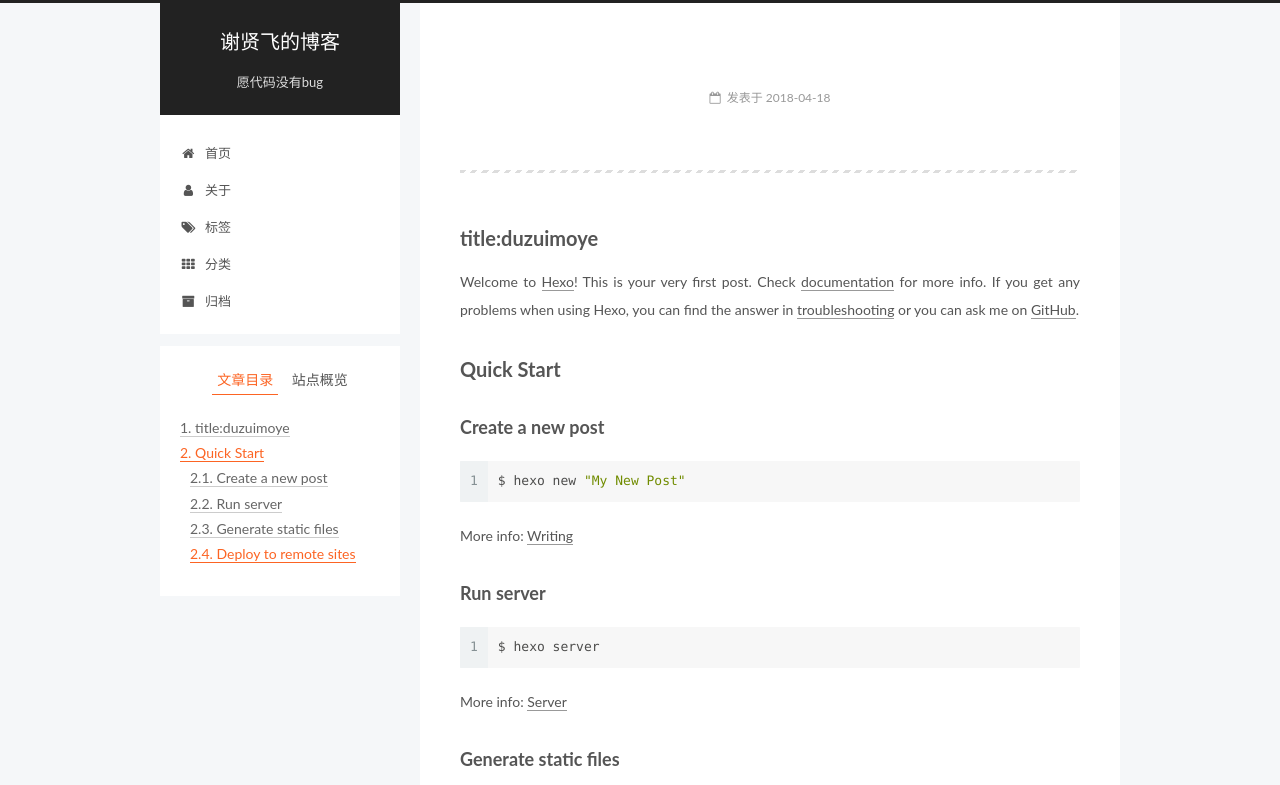
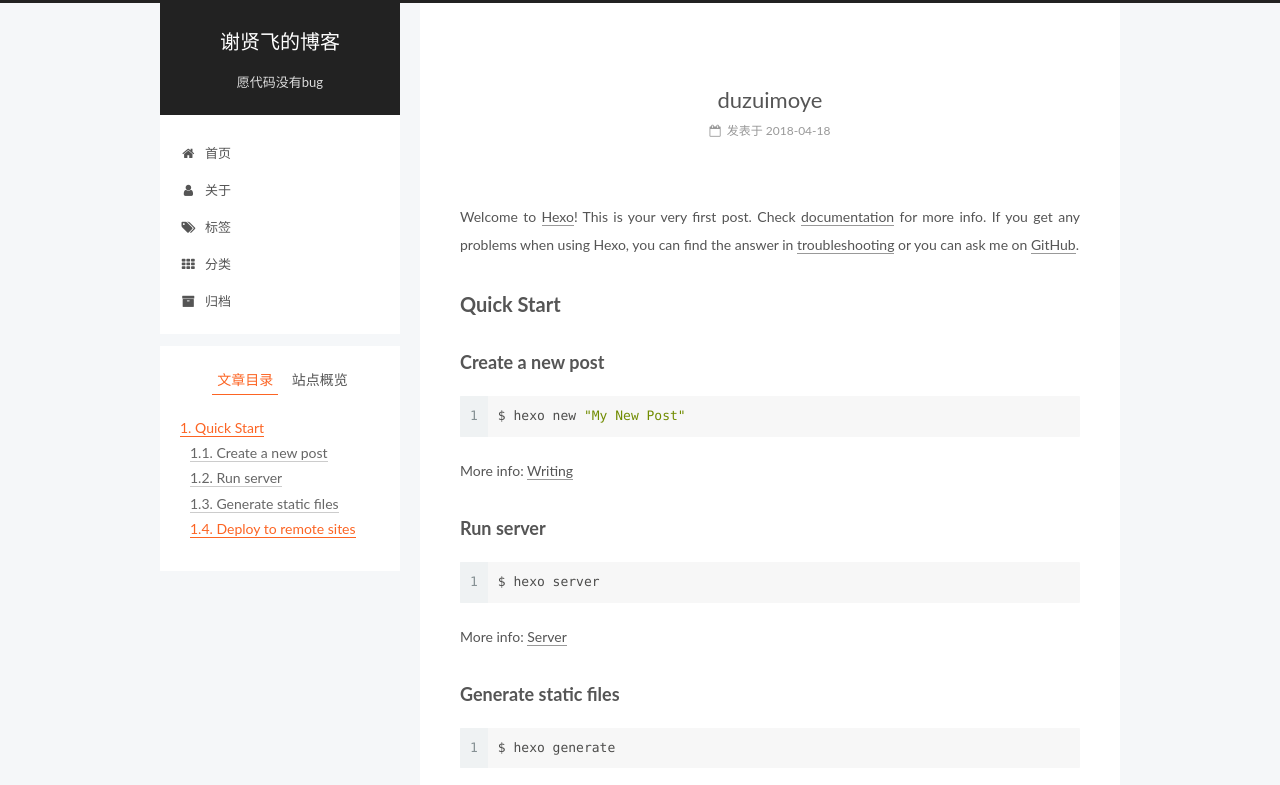
Before and after one commit to duzuimoye/duzuimoye.github.io, a plain HTML site: page 2018/04/18/hello-world/index.html in a window 1280 px wide. Shown: the top 785 px of the page. Drawn offline with Linux system fonts and the light colour scheme.

Commit message:
Site updated: 2018-05-20 16:37:43

```diff
--- a/2018/04/18/hello-world/index.html
+++ b/2018/04/18/hello-world/index.html
@@ -79,18 +79,18 @@
 
 
 
-<meta name="description" content="title:duzuimoyeWelcome to Hexo! This is your very first post. Check documentation for more info. If you get any problems when using Hexo, you can find the answer in troubleshooting or you can ask me">
+<meta name="description" content="Welcome to Hexo! This is your very first post. Check documentation for more info. If you get any problems when using Hexo, you can find the answer in troubleshooting or you can ask me on GitHub. Quick">
 <meta name="keywords" content="coder">
 <meta property="og:type" content="article">
-<meta property="og:title" content="谢贤飞的博客">
+<meta property="og:title" content="duzuimoye">
 <meta property="og:url" content="https://duzuimoye.github.io/duzuimoye.github.io/2018/04/18/hello-world/index.html">
 <meta property="og:site_name" content="谢贤飞的博客">
-<meta property="og:description" content="title:duzuimoyeWelcome to Hexo! This is your very first post. Check documentation for more info. If you get any problems when using Hexo, you can find the answer in troubleshooting or you can ask me">
+<meta property="og:description" content="Welcome to Hexo! This is your very first post. Check documentation for more info. If you get any problems when using Hexo, you can find the answer in troubleshooting or you can ask me on GitHub. Quick">
 <meta property="og:locale" content="zh-Hans">
-<meta property="og:updated_time" content="2018-05-20T08:32:33.969Z">
+<meta property="og:updated_time" content="2018-05-20T08:35:30.784Z">
 <meta name="twitter:card" content="summary">
-<meta name="twitter:title" content="谢贤飞的博客">
-<meta name="twitter:description" content="title:duzuimoyeWelcome to Hexo! This is your very first post. Check documentation for more info. If you get any problems when using Hexo, you can find the answer in troubleshooting or you can ask me">
+<meta name="twitter:title" content="duzuimoye">
+<meta name="twitter:description" content="Welcome to Hexo! This is your very first post. Check documentation for more info. If you get any problems when using Hexo, you can find the answer in troubleshooting or you can ask me on GitHub. Quick">
 
 
 
@@ -126,7 +126,7 @@
 
 
 
-  <title> | 谢贤飞的博客</title>
+  <title>duzuimoye | 谢贤飞的博客</title>
 
 
 
@@ -280,7 +280,7 @@
 
 
 
-          <h1 class="post-title" itemprop="name headline"></h1>
+          <h1 class="post-title" itemprop="name headline">duzuimoye</h1>
 
 
         <div class="post-meta">
@@ -330,8 +330,7 @@
 
 
 
-        <hr>
-<h2 id="title-duzuimoye"><a href="#title-duzuimoye" class="headerlink" title="title:duzuimoye"></a>title:duzuimoye</h2><p>Welcome to <a href="https://hexo.io/" target="_blank" rel="noopener">Hexo</a>! This is your very first post. Check <a href="https://hexo.io/docs/" target="_blank" rel="noopener">documentation</a> for more info. If you get any problems when using Hexo, you can find the answer in <a href="https://hexo.io/docs/troubleshooting.html" target="_blank" rel="noopener">troubleshooting</a> or you can ask me on <a href="https://github.com/hexojs/hexo/issues" target="_blank" rel="noopener">GitHub</a>.</p>
+        <p>Welcome to <a href="https://hexo.io/" target="_blank" rel="noopener">Hexo</a>! This is your very first post. Check <a href="https://hexo.io/docs/" target="_blank" rel="noopener">documentation</a> for more info. If you get any problems when using Hexo, you can find the answer in <a href="https://hexo.io/docs/troubleshooting.html" target="_blank" rel="noopener">troubleshooting</a> or you can ask me on <a href="https://github.com/hexojs/hexo/issues" target="_blank" rel="noopener">GitHub</a>.</p>
 <h2 id="Quick-Start"><a href="#Quick-Start" class="headerlink" title="Quick Start"></a>Quick Start</h2><h3 id="Create-a-new-post"><a href="#Create-a-new-post" class="headerlink" title="Create a new post"></a>Create a new post</h3><figure class="highlight bash"><table><tr><td class="gutter"><pre><span class="line">1</span><br></pre></td><td class="code"><pre><span class="line">$ hexo new <span class="string">"My New Post"</span></span><br></pre></td></tr></table></figure>
 <p>More info: <a href="https://hexo.io/docs/writing.html" target="_blank" rel="noopener">Writing</a></p>
 <h3 id="Run-server"><a href="#Run-server" class="headerlink" title="Run server"></a>Run server</h3><figure class="highlight bash"><table><tr><td class="gutter"><pre><span class="line">1</span><br></pre></td><td class="code"><pre><span class="line">$ hexo server</span><br></pre></td></tr></table></figure>
@@ -470,7 +469,7 @@
 
 
 
-              <div class="post-toc-content"><ol class="nav"><li class="nav-item nav-level-2"><a class="nav-link" href="#title-duzuimoye"><span class="nav-number">1.</span> <span class="nav-text">title:duzuimoye</span></a></li><li class="nav-item nav-level-2"><a class="nav-link" href="#Quick-Start"><span class="nav-number">2.</span> <span class="nav-text">Quick Start</span></a><ol class="nav-child"><li class="nav-item nav-level-3"><a class="nav-link" href="#Create-a-new-post"><span class="nav-number">2.1.</span> <span class="nav-text">Create a new post</span></a></li><li class="nav-item nav-level-3"><a class="nav-link" href="#Run-server"><span class="nav-number">2.2.</span> <span class="nav-text">Run server</span></a></li><li class="nav-item nav-level-3"><a class="nav-link" href="#Generate-static-files"><span class="nav-number">2.3.</span> <span class="nav-text">Generate static files</span></a></li><li class="nav-item nav-level-3"><a class="nav-link" href="#Deploy-to-remote-sites"><span class="nav-number">2.4.</span> <span class="nav-text">Deploy to remote sites</span></a></li></ol></li></ol></div>
+              <div class="post-toc-content"><ol class="nav"><li class="nav-item nav-level-2"><a class="nav-link" href="#Quick-Start"><span class="nav-number">1.</span> <span class="nav-text">Quick Start</span></a><ol class="nav-child"><li class="nav-item nav-level-3"><a class="nav-link" href="#Create-a-new-post"><span class="nav-number">1.1.</span> <span class="nav-text">Create a new post</span></a></li><li class="nav-item nav-level-3"><a class="nav-link" href="#Run-server"><span class="nav-number">1.2.</span> <span class="nav-text">Run server</span></a></li><li class="nav-item nav-level-3"><a class="nav-link" href="#Generate-static-files"><span class="nav-number">1.3.</span> <span class="nav-text">Generate static files</span></a></li><li class="nav-item nav-level-3"><a class="nav-link" href="#Deploy-to-remote-sites"><span class="nav-number">1.4.</span> <span class="nav-text">Deploy to remote sites</span></a></li></ol></li></ol></div>
 
 
           </div>
--- a/css/main.css
+++ b/css/main.css
@@ -1823,7 +1823,7 @@ pre .javascript .function {
   width: 4px;
   height: 4px;
   border-radius: 50%;
-  background: #184716;
+  background: #4e9d99;
 }
 .links-of-blogroll {
   font-size: 13px;
```
Also changed, not shown: archives/2018/04/index.html (+1 -1 lines), archives/2018/index.html (+1 -1 lines), archives/index.html (+1 -1 lines), index.html (+2 -3 lines).
